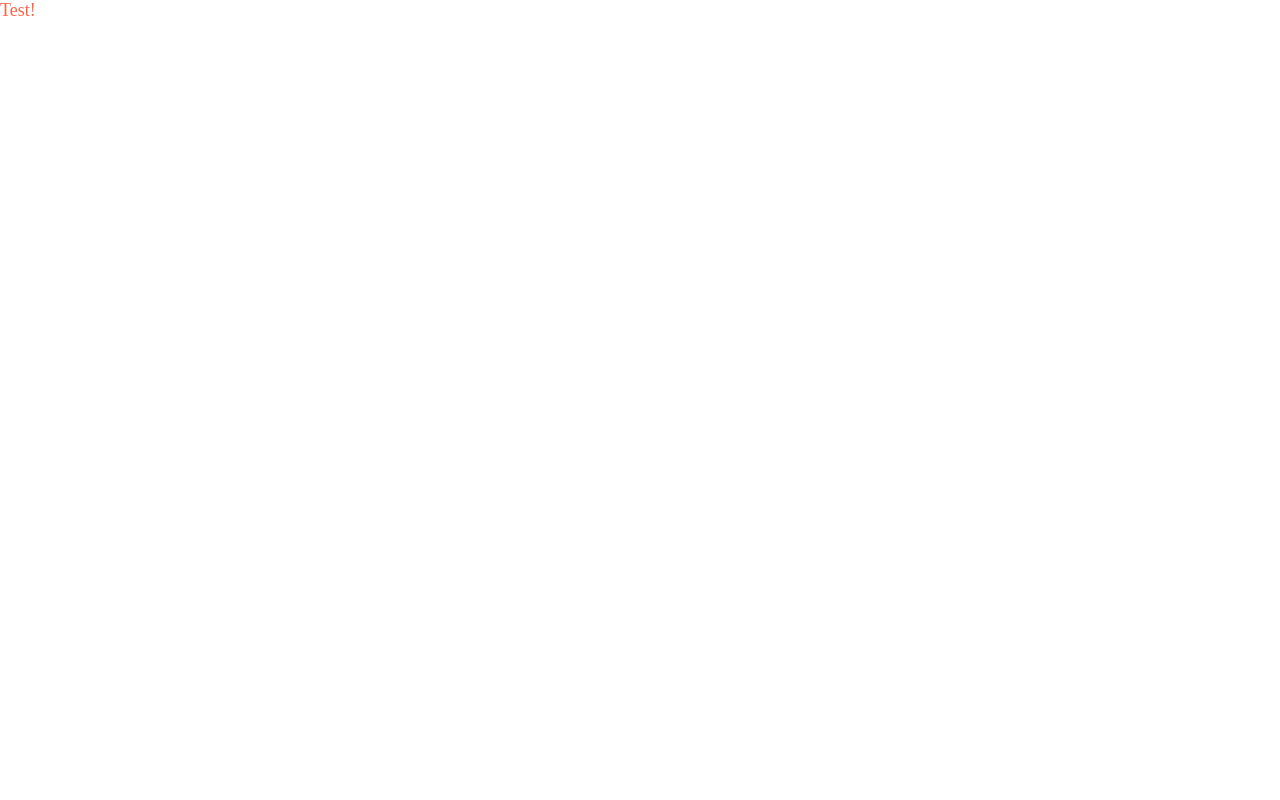
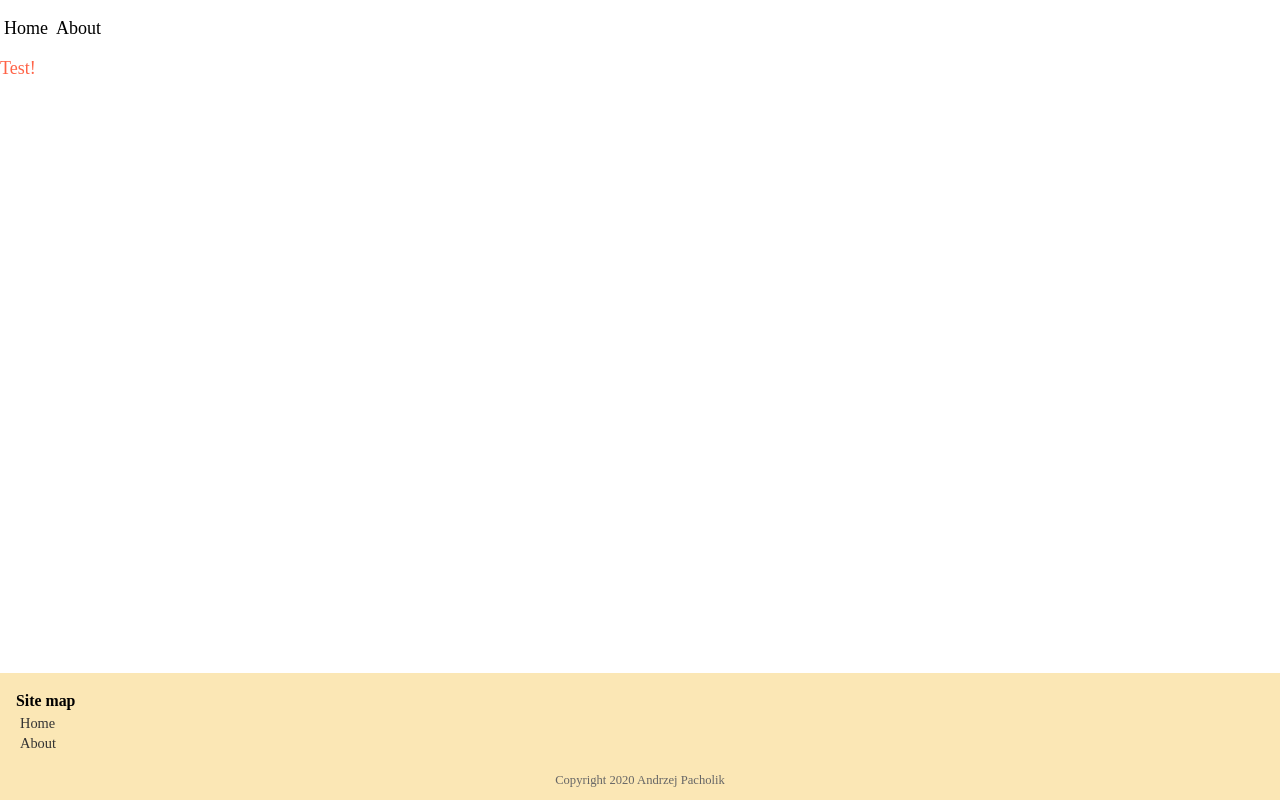
Before and after one commit to apacholik/lp-test, a Next.js app in the folder site/: page / in a window 1280 px wide. Built offline with nearby package versions, Linux system fonts and the light colour scheme.

Commit message:
Ench(site): Change _app (next)

```diff
--- a/site/pages/_app.js
+++ b/site/pages/_app.js
@@ -1,16 +1,29 @@
 import App from 'next/app';
-import { ThemeProvider } from 'styled-components';
+import styled, { ThemeProvider } from 'styled-components';
 import theme from '../common/theme';
 import GlobalStyle from '../common/GlobalStyle';
+
+import { BodyHeader } from '../components/BodyHeader';
+import { NavigationTop } from '../components/NavigationTop';
+import { Footer } from '../components/Footer';
+
+const Main = styled.main`
+  margin-top: 57.6px;
+  flex: 1 1 100%;
+`;
 
 export default class MyApp extends App {
   render() {
     const { Component, pageProps } = this.props
     return (
       <ThemeProvider theme={theme}>
-        <main>
+        <BodyHeader>
+          <NavigationTop />
+        </BodyHeader>
+        <Main>
           <Component {...pageProps} />
-        </main>
+        </Main>
+        <Footer />
         <GlobalStyle />
       </ThemeProvider>
     )
```
